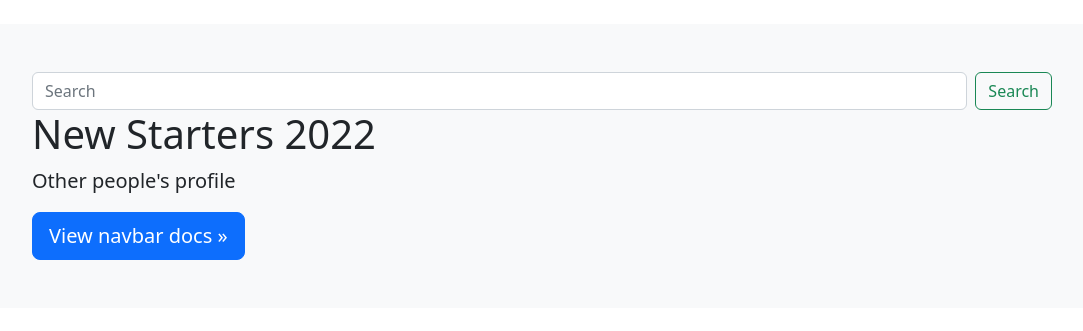
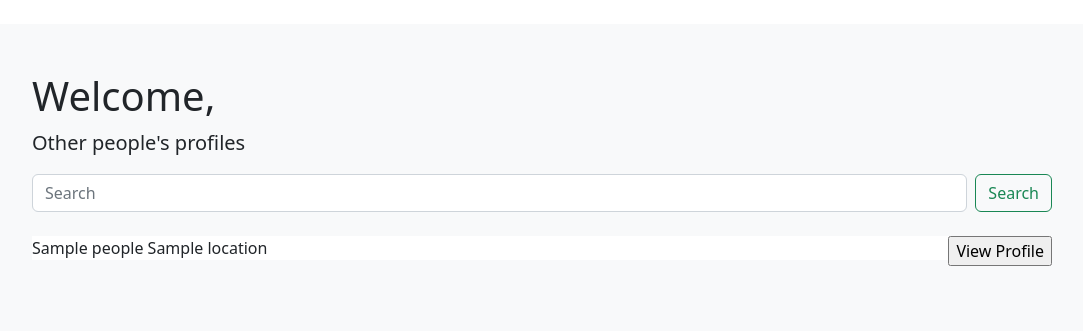
Before and after one commit to MattClo/GreenTeam, a Node server app: template views/home.ejs in a window 1280 px wide. Shown: the part 56-387 px from the top of the page, without its empty margins (98-1181 px from the left). Run offline with Node 20, Linux system fonts and the light colour scheme; the template is opened without the code that fills it: most values are stand-ins (such as "Sample title", 1, 10 or a date in 2020); some libraries are stand-ins or nearby versions.

Commit message:
Home design changes

```diff
--- a/views/home.ejs
+++ b/views/home.ejs
@@ -95,15 +95,29 @@
   </div>
 </nav>
 
+
+
+
+
 <main class="container" >
   <div class="bg-light p-5 rounded">
+    <h1 id="hello">Welcome, <%if(user){%><%=user%><%}%></h1>
+    <p class="lead">Other people's profiles</p>
     <form class="d-flex" role="search">
-        <input class="form-control me-2" type="search" placeholder="Search" aria-label="Search">
+        <input class="form-control me-2" type="search" placeholder="Search" aria-label="Search" id="searchbar" onchange="test()">
         <button class="btn btn-outline-success" type="submit">Search</button>
-      </form>
-    <h1>New Starters 2022</h1>
-    <p class="lead">Other people's profile</p>
-    <a class="btn btn-lg btn-primary" href="/docs/5.2/components/navbar/" role="button">View navbar docs &raquo;</a>
+    </form>
+    <br>
+
+
+    <% people.forEach(function(person){ %>
+        <div style="background-color:white;height:auto">  <span id="name"><%=person.forename%></span>   <span><%=person.location%></span><input type="submit" value="View Profile" style="float:right; height:auto;margin-top:auto"> </div>
+        <div><br></div>
+    <% }); %>
+
+
+
+
   </div>
 </main>
 
@@ -113,3 +127,17 @@
 
   </body>
 </html>
+<script>
+    function test(){
+
+        document.getElementsByName("name").forEach(test=>{
+            test.innerHTML="awawa";
+        }
+
+        )
+        document.getElementById("hello").innerHTML="you typed"+document.getElementById("searchbar").value;
+
+
+    }
+
+    </script>
```
